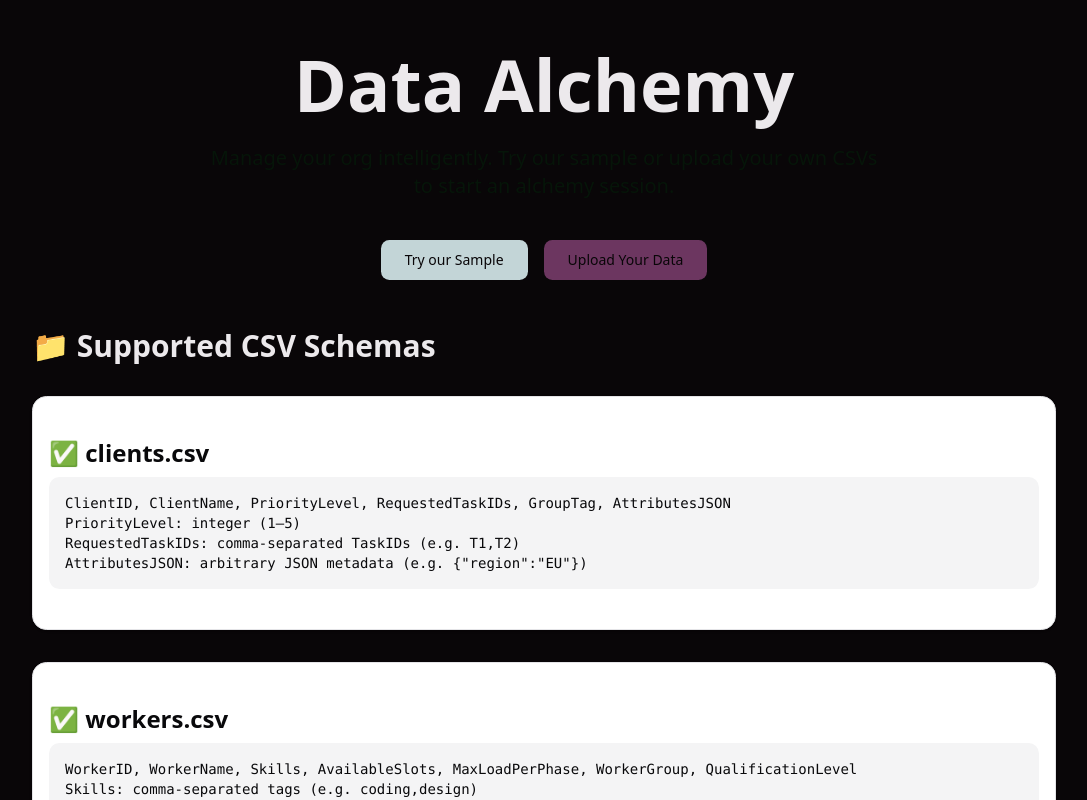
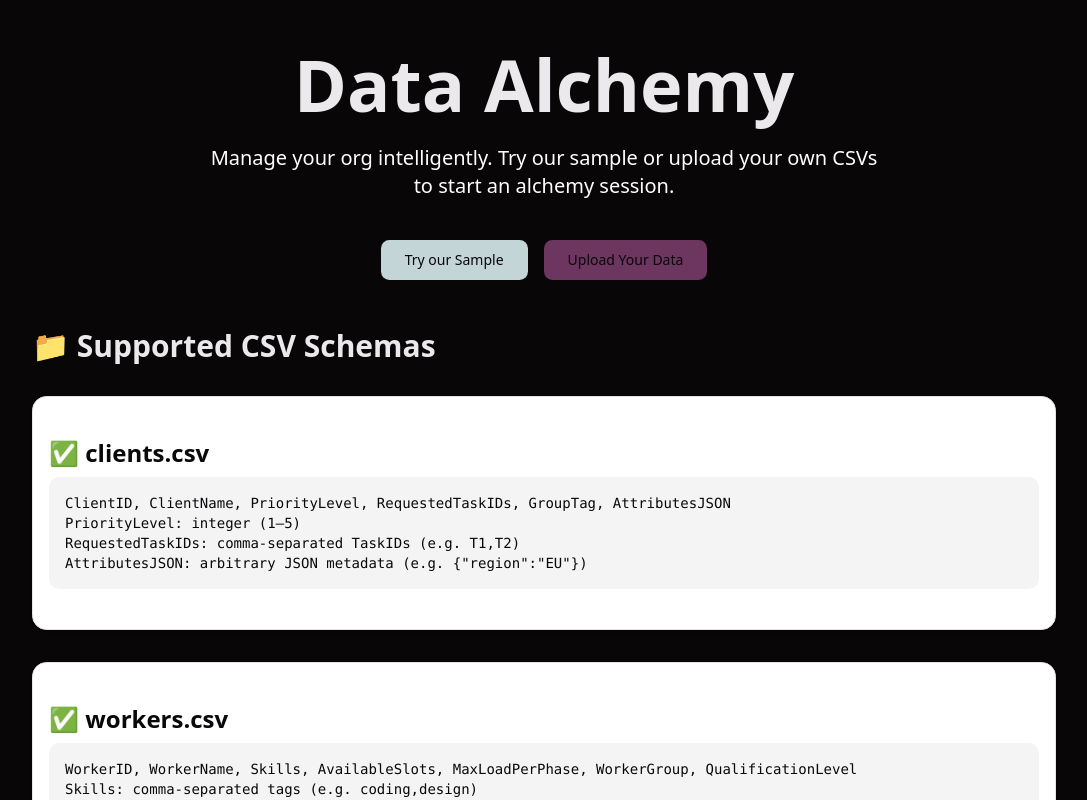
Before and after one commit to ashintv/data-alchemy, a Next.js app: page / in a window 1280 px wide. Shown: the whole page, without its empty margins (96-1183 px from the left). Built offline with nearby package versions, Linux system fonts and the light colour scheme.

Commit message:
colour fix

```diff
--- a/app/globals.css
+++ b/app/globals.css
@@ -50,12 +50,12 @@
   /* === Card & Popover === */
   --card: oklch(1 0 0);
   --card-foreground: oklch(0.141 0.005 285.823);
-  --popover: #090608;
+  --popover: #171616;
   --popover-foreground: #ece9ec(0.141 0.005 285.823);
 
   /* === Muted === */
   --muted: oklch(0.967 0.001 286.375);
-  --muted-foreground: #061509;
+  --muted-foreground: #ffffff;
 
   /* === Accent Foreground (fix placement, fix syntax bug) === */
   --accent-foreground: oklch(0.21 0.006 285.885);
```
